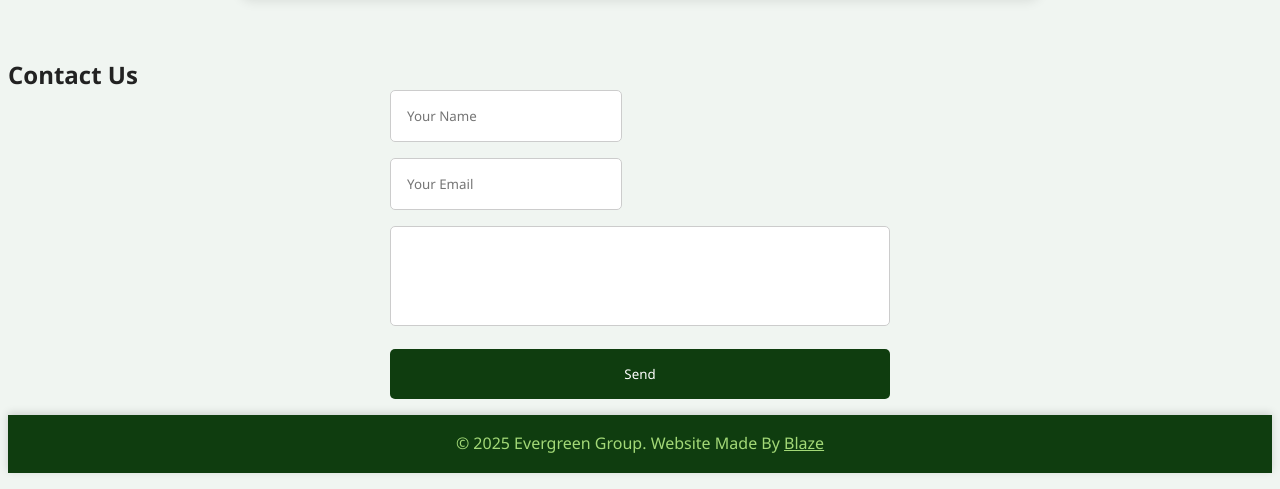
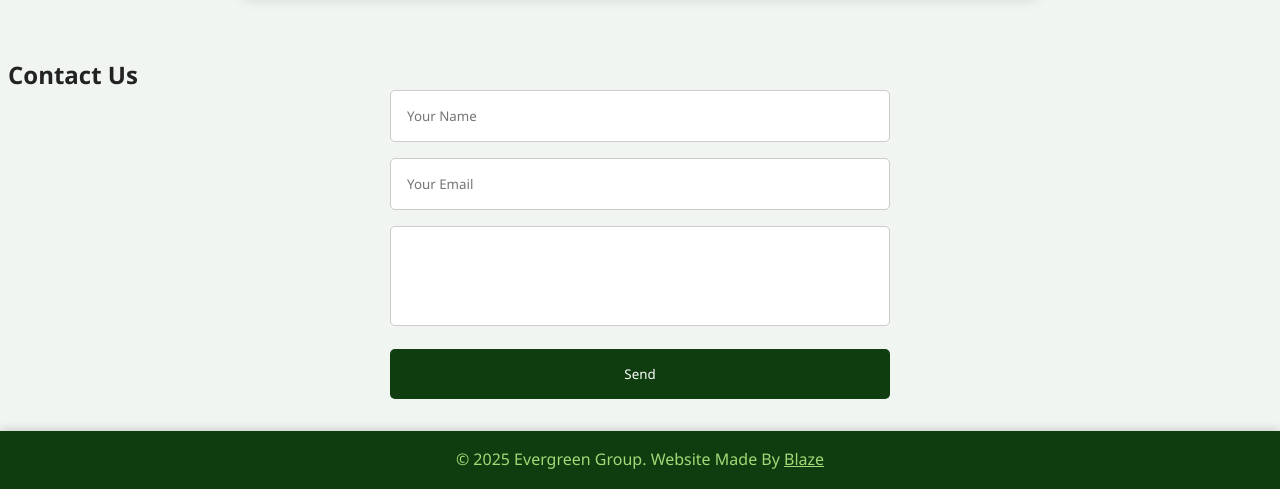
Before and after one commit to blazeonitch/evergreen_goc, a plain HTML site: page index.html in a window 1280 px wide. Shown: the part 2264-2753 px from the top of the page. Drawn offline with nearby package versions, Linux system fonts and the light colour scheme.

Commit message:
Fixed contact  form and footer sizing

```diff
--- a/index.html
+++ b/index.html
@@ -111,14 +111,18 @@
 
       <button type="submit" id="button" value="Send Email">Send</button>
     </form>
+		</div>
 
-    <footer class="footer">
+		<div class="footer_section">
+    <footer>
       <p>
         © 2025 Evergreen Group. Website Made By
         <a href="https://github.com/blazeonitch/" target="_blank" rel="noopener noreferrer">
           Blaze </a>
       </p>
     </footer>
+
+		</div>
 
     <script src="./public/js/app.js" defer></script>
 
--- a/public/css/index.css
+++ b/public/css/index.css
@@ -201,6 +201,7 @@ form {
 input,
 textarea,
 button {
+	width: 100%;
 	padding: 1rem;
 	border-radius: 5px;
 	border: 1px solid #ccc;
@@ -211,7 +212,6 @@ textarea {
 	resize: none;
 	overflow: hidden;
 	min-height: 100px;
-  width: 100%;
 	line-height: 1.5;
 	word-wrap: break-word;
 }
@@ -305,25 +305,24 @@ button:focus-visible {
 	}
 }
 
-.footer {
+.footer_section {
 	background: #0f3d0f;
 	color: #a3d977;
 	text-align: center;
 	padding: 1rem 2rem;
 	font-size: 1rem;
-  user-select: none;
 	box-shadow: 0 -2px 8px rgba(0, 0, 0, 0.15);
 	margin-top: 1rem;
 }
 
-.footer a {
+.footer_section a {
 	color: #a3d977;
 	text-decoration: underline;
 	transition: color 0.3s ease;
 }
 
-.footer a:hover,
-.footer a:focus {
+.footer_section a:hover,
+.footer_section a:focus {
 	color: #fff;
 	outline: none;
 }
```
Also changed, not shown: README.md, conpany_logo_concept.svg (added). Lines whose indentation alone changed are shown as unchanged.
